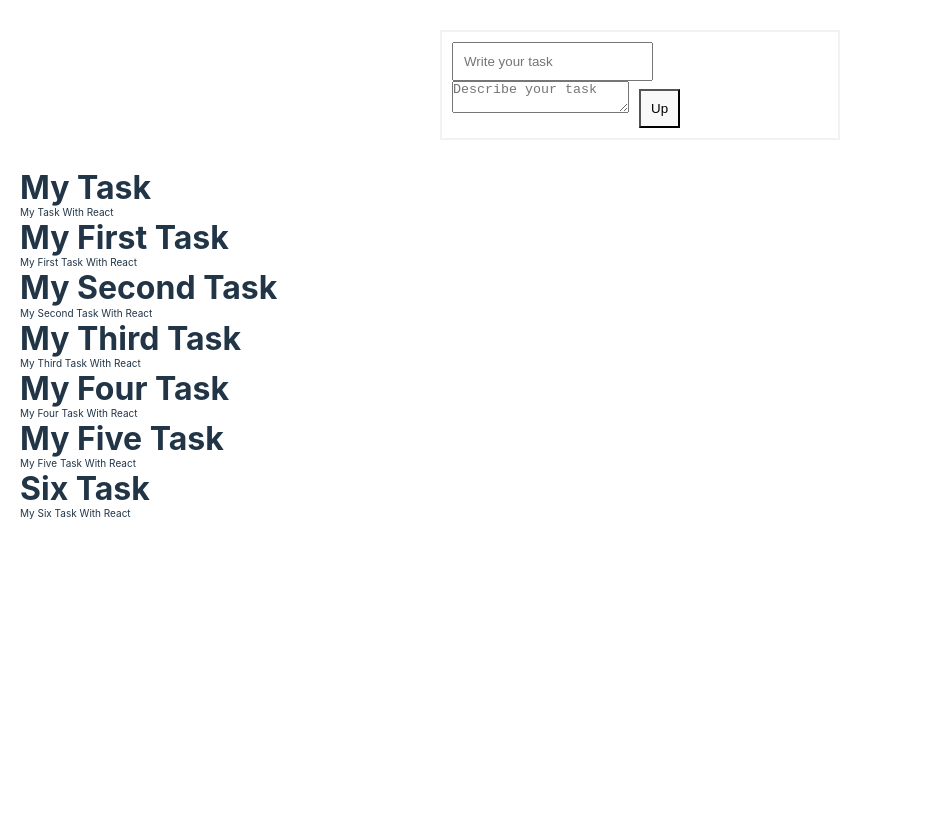
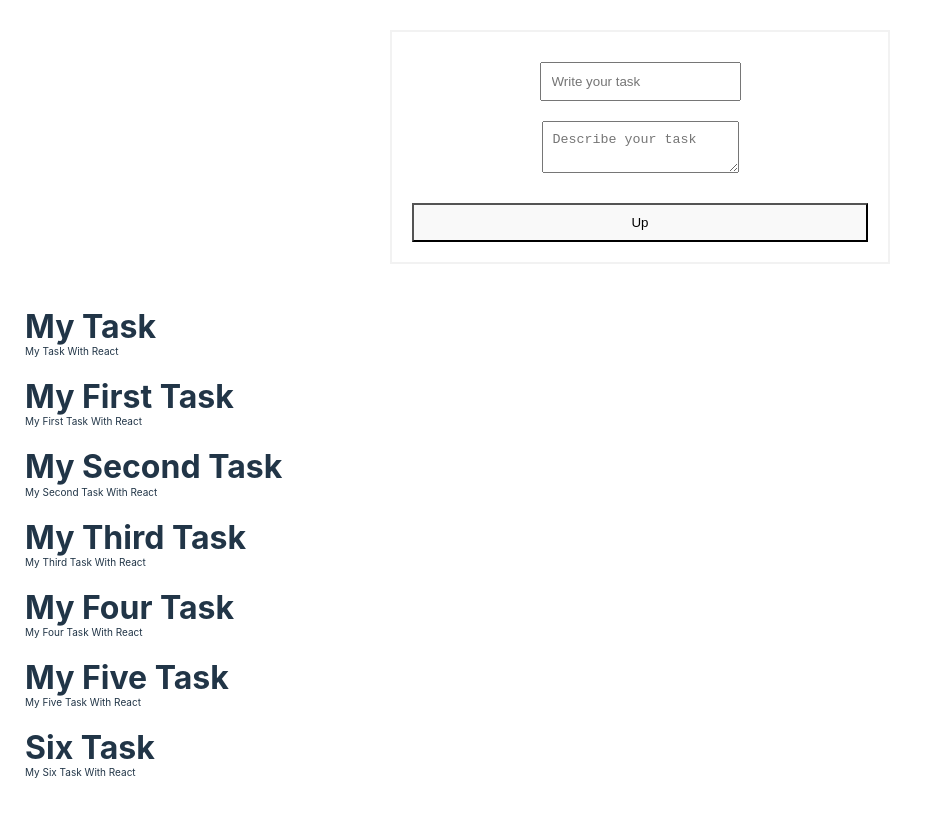
Before and after one commit to Christiano0407/react_init, a React (Vite) app in the folder react_init/: page / in a window 1280 px wide. Shown: the top 816 px of the page, without its empty margins (0-933 px from the left). Built offline with nearby package versions, Linux system fonts and the light colour scheme.

Commit message:
new form design style

```diff
--- a/react_init/src/App.jsx
+++ b/react_init/src/App.jsx
@@ -14,13 +14,13 @@ function App() {
     setTasks(data);
   }, []);
 
-  function createList(taskTitle) {
+  function createList(task) {
     setTasks([
       ...tasks,
       {
-        title: taskTitle,
+        title: task.title,
         id: tasks.length,
-        description: "New Task Four",
+        description: task.description,
       },
     ]);
   }
--- a/react_init/src/oneApp/components/FormTask.jsx
+++ b/react_init/src/oneApp/components/FormTask.jsx
@@ -16,7 +16,10 @@ export const FormTask = ({ createList }) => {
       description: "Prove New Task",
     }; */
     console.log(title, description);
-    createList(title);
+    createList({
+      title,
+      description,
+    });
   };
 
   return (
--- a/react_init/src/oneApp/components/TaskCards.jsx
+++ b/react_init/src/oneApp/components/TaskCards.jsx
@@ -6,7 +6,7 @@ import "../src/css/taskList.css";
 
 export const TaskCards = ({ task }) => {
   return (
-    <div>
+    <div className="task-card">
       <h1>{task.title}</h1>
       <p>{task.description}</p>
     </div>
--- a/react_init/src/oneApp/src/css/taskList.css
+++ b/react_init/src/oneApp/src/css/taskList.css
@@ -6,17 +6,28 @@
   margin: 2rem auto;
 }
 .form-task {
-  width: 400px;
+  width: 500px;
   border: 2px solid #f2f2f2;
-  padding: 1rem;
+  padding: 2rem;
+  display: flex;
+  flex-direction: column;
 }
 .input-form {
   padding: 1rem;
+  margin: 1rem auto;
 }
 .btn-form {
-  margin-left: 1rem;
+  margin-top: 2rem;
 }
 .list-plus {
   padding: 1rem;
   margin: 2rem auto;
 }
+.task-card {
+  margin: 1rem auto;
+  padding: 0.5rem;
+}
+textarea {
+  padding: 1rem;
+  margin: 1rem auto;
+}
```
